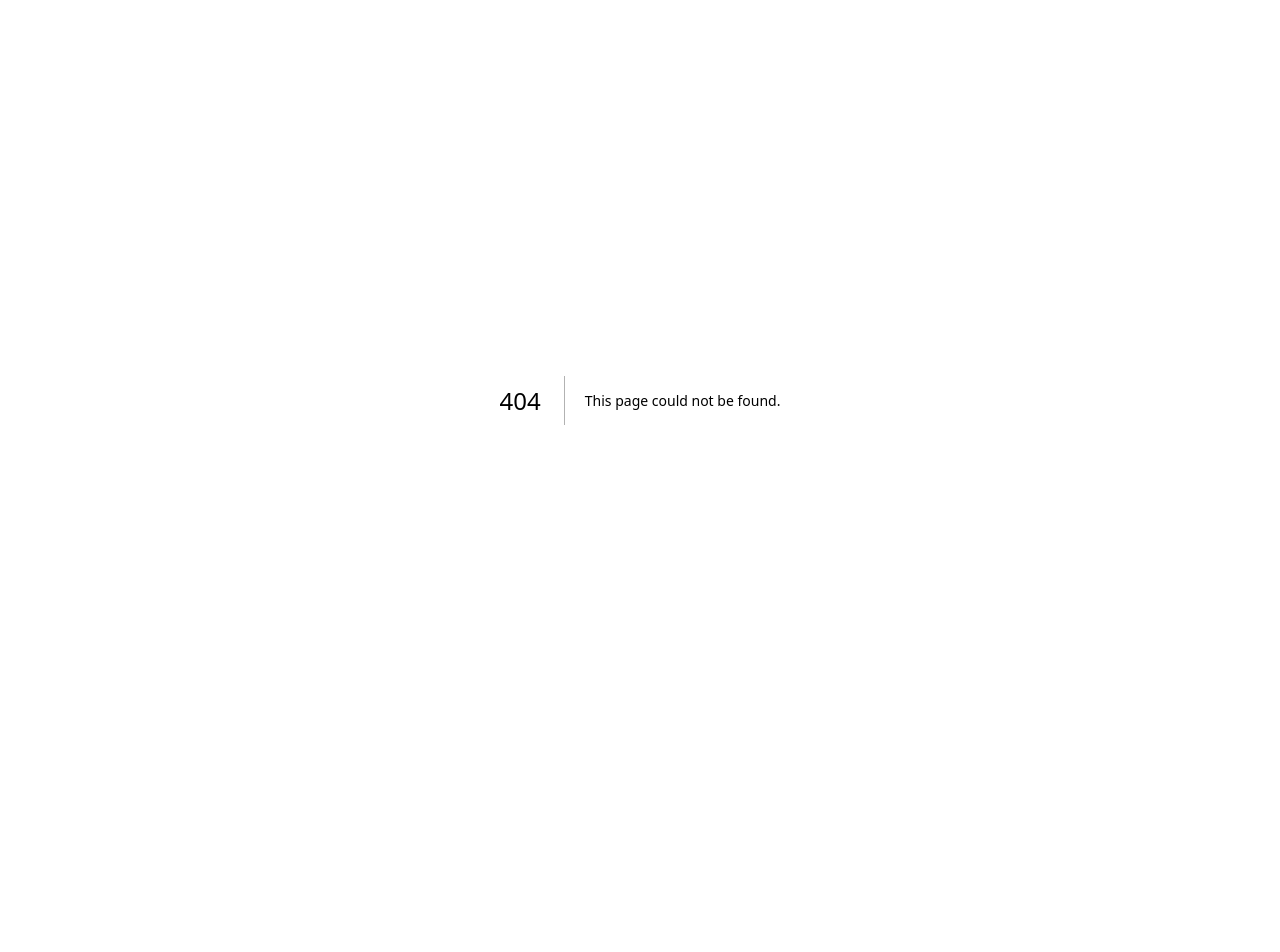
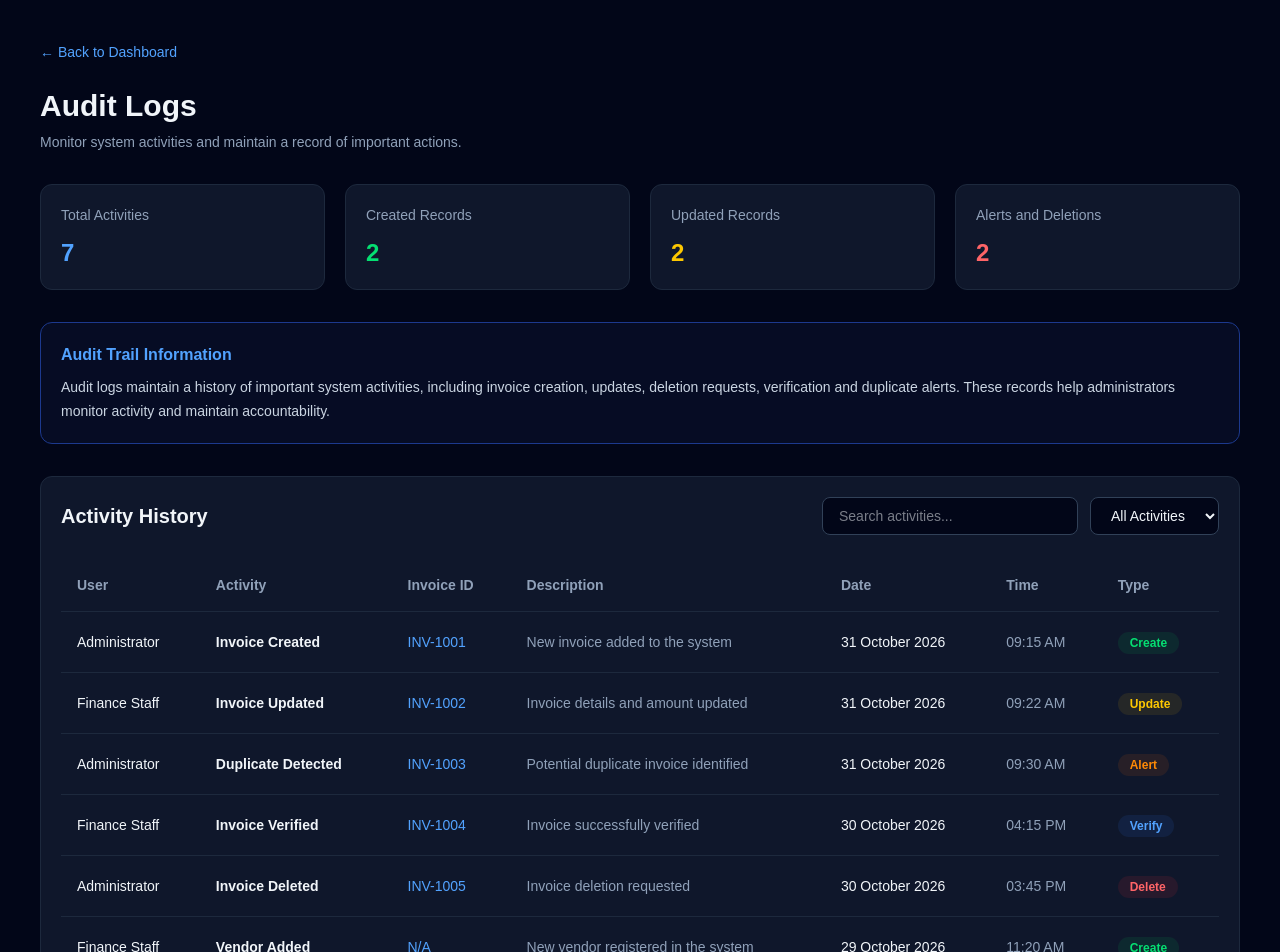
Before and after one commit to Kavan180406/invoice-validation-system, a Next.js app: page /audit-logs in a window 1280 px wide. Before the commit this address had no page. Shown: the top 952 px of the page. Before the commit the page ends 800 px from the top, so only its background shows below. Built offline with nearby package versions, Linux system fonts and the light colour scheme.

Commit message:
Add audit logs dashboard

```diff
--- /dev/null
+++ b/src/app/audit-logs/page.tsx
@@ -0,0 +1,329 @@
+
+"use client";
+
+import Link from "next/link";
+import { useState } from "react";
+
+const auditLogs = [
+  {
+    id: 1,
+    user: "Administrator",
+    action: "Invoice Created",
+    invoice: "INV-1001",
+    description: "New invoice added to the system",
+    date: "31 October 2026",
+    time: "09:15 AM",
+    type: "Create",
+  },
+  {
+    id: 2,
+    user: "Finance Staff",
+    action: "Invoice Updated",
+    invoice: "INV-1002",
+    description: "Invoice details and amount updated",
+    date: "31 October 2026",
+    time: "09:22 AM",
+    type: "Update",
+  },
+  {
+    id: 3,
+    user: "Administrator",
+    action: "Duplicate Detected",
+    invoice: "INV-1003",
+    description: "Potential duplicate invoice identified",
+    date: "31 October 2026",
+    time: "09:30 AM",
+    type: "Alert",
+  },
+  {
+    id: 4,
+    user: "Finance Staff",
+    action: "Invoice Verified",
+    invoice: "INV-1004",
+    description: "Invoice successfully verified",
+    date: "30 October 2026",
+    time: "04:15 PM",
+    type: "Verify",
+  },
+  {
+    id: 5,
+    user: "Administrator",
+    action: "Invoice Deleted",
+    invoice: "INV-1005",
+    description: "Invoice deletion requested",
+    date: "30 October 2026",
+    time: "03:45 PM",
+    type: "Delete",
+  },
+  {
+    id: 6,
+    user: "Finance Staff",
+    action: "Vendor Added",
+    invoice: "N/A",
+    description: "New vendor registered in the system",
+    date: "29 October 2026",
+    time: "11:20 AM",
+    type: "Create",
+  },
+  {
+    id: 7,
+    user: "Administrator",
+    action: "Invoice Updated",
+    invoice: "INV-1006",
+    description: "Invoice status changed to Pending",
+    date: "29 October 2026",
+    time: "10:05 AM",
+    type: "Update",
+  },
+];
+
+export default function AuditLogsPage() {
+  const [search, setSearch] = useState("");
+  const [filter, setFilter] = useState("All");
+
+  const filteredLogs = auditLogs.filter((log) => {
+    const matchesSearch =
+      log.user.toLowerCase().includes(search.toLowerCase()) ||
+      log.action.toLowerCase().includes(search.toLowerCase()) ||
+      log.invoice.toLowerCase().includes(search.toLowerCase()) ||
+      log.description.toLowerCase().includes(search.toLowerCase());
+
+    const matchesFilter =
+      filter === "All" || log.type === filter;
+
+    return matchesSearch && matchesFilter;
+  });
+
+  const createCount = auditLogs.filter(
+    (log) => log.type === "Create"
+  ).length;
+
+  const updateCount = auditLogs.filter(
+    (log) => log.type === "Update"
+  ).length;
+
+  const alertCount = auditLogs.filter(
+    (log) => log.type === "Alert"
+  ).length;
+
+  const deleteCount = auditLogs.filter(
+    (log) => log.type === "Delete"
+  ).length;
+
+  return (
+    <main className="min-h-screen bg-slate-950 p-5 text-slate-100 md:p-10">
+      <div className="mx-auto max-w-7xl">
+
+        <Link
+          href="/"
+          className="text-sm text-blue-400 hover:underline"
+        >
+          ← Back to Dashboard
+        </Link>
+
+        {/* Header */}
+        <div className="mb-8 mt-6">
+          <h1 className="text-3xl font-bold">
+            Audit Logs
+          </h1>
+
+          <p className="mt-2 text-sm text-slate-400">
+            Monitor system activities and maintain a record of important actions.
+          </p>
+        </div>
+
+        {/* Summary Cards */}
+        <div className="mb-8 grid gap-5 sm:grid-cols-2 lg:grid-cols-4">
+
+          <SummaryCard
+            title="Total Activities"
+            value={auditLogs.length.toString()}
+            color="text-blue-400"
+          />
+
+          <SummaryCard
+            title="Created Records"
+            value={createCount.toString()}
+            color="text-green-400"
+          />
+
+          <SummaryCard
+            title="Updated Records"
+            value={updateCount.toString()}
+            color="text-yellow-400"
+          />
+
+          <SummaryCard
+            title="Alerts and Deletions"
+            value={(alertCount + deleteCount).toString()}
+            color="text-red-400"
+          />
+
+        </div>
+
+        {/* Audit Information */}
+        <section className="mb-8 rounded-xl border border-blue-900 bg-blue-950/20 p-5">
+          <h2 className="font-semibold text-blue-400">
+            Audit Trail Information
+          </h2>
+
+          <p className="mt-2 text-sm leading-6 text-slate-300">
+            Audit logs maintain a history of important system activities,
+            including invoice creation, updates, deletion requests,
+            verification and duplicate alerts. These records help
+            administrators monitor activity and maintain accountability.
+          </p>
+        </section>
+
+        {/* Activity Table */}
+        <section className="rounded-xl border border-slate-800 bg-slate-900 p-5">
+
+          <div className="mb-6 flex flex-wrap items-center justify-between gap-4">
+
+            <h2 className="text-xl font-semibold">
+              Activity History
+            </h2>
+
+            <div className="flex flex-wrap gap-3">
+
+              <input
+                type="text"
+                placeholder="Search activities..."
+                value={search}
+                onChange={(e) => setSearch(e.target.value)}
+                className="w-full rounded-lg border border-slate-700 bg-slate-950 px-4 py-2 text-sm outline-none focus:border-blue-500 sm:w-64"
+              />
+
+              <select
+                value={filter}
+                onChange={(e) => setFilter(e.target.value)}
+                className="rounded-lg border border-slate-700 bg-slate-950 px-4 py-2 text-sm outline-none"
+              >
+                <option value="All">All Activities</option>
+                <option value="Create">Create</option>
+                <option value="Update">Update</option>
+                <option value="Delete">Delete</option>
+                <option value="Alert">Alert</option>
+                <option value="Verify">Verify</option>
+              </select>
+
+            </div>
+          </div>
+
+          <div className="overflow-x-auto">
+
+            <table className="w-full text-left text-sm">
+
+              <thead className="border-b border-slate-800 text-slate-400">
+                <tr>
+                  <th className="px-4 py-4">User</th>
+                  <th className="px-4 py-4">Activity</th>
+                  <th className="px-4 py-4">Invoice ID</th>
+                  <th className="px-4 py-4">Description</th>
+                  <th className="px-4 py-4">Date</th>
+                  <th className="px-4 py-4">Time</th>
+                  <th className="px-4 py-4">Type</th>
+                </tr>
+              </thead>
+
+              <tbody>
+                {filteredLogs.map((log) => (
+                  <tr
+                    key={log.id}
+                    className="border-b border-slate-800 last:border-0 hover:bg-slate-800/40"
+                  >
+
+                    <td className="whitespace-nowrap px-4 py-5 font-medium">
+                      {log.user}
+                    </td>
+
+                    <td className="whitespace-nowrap px-4 py-5 font-semibold">
+                      {log.action}
+                    </td>
+
+                    <td className="whitespace-nowrap px-4 py-5 text-blue-400">
+                      {log.invoice}
+                    </td>
+
+                    <td className="min-w-64 px-4 py-5 text-slate-400">
+                      {log.description}
+                    </td>
+
+                    <td className="whitespace-nowrap px-4 py-5">
+                      {log.date}
+                    </td>
+
+                    <td className="whitespace-nowrap px-4 py-5 text-slate-400">
+                      {log.time}
+                    </td>
+
+                    <td className="whitespace-nowrap px-4 py-5">
+                      <span
+                        className={`rounded-full px-3 py-1 text-xs font-semibold ${
+                          log.type === "Create"
+                            ? "bg-green-500/10 text-green-400"
+                            : log.type === "Update"
+                            ? "bg-yellow-500/10 text-yellow-400"
+                            : log.type === "Delete"
+                            ? "bg-red-500/10 text-red-400"
+                            : log.type === "Alert"
+                            ? "bg-orange-500/10 text-orange-400"
+                            : "bg-blue-500/10 text-blue-400"
+                        }`}
+                      >
+                        {log.type}
+                      </span>
+                    </td>
+
+                  </tr>
+                ))}
+
+                {filteredLogs.length === 0 && (
+                  <tr>
+                    <td
+                      colSpan={7}
+                      className="px-4 py-10 text-center text-slate-400"
+                    >
+                      No activity records found.
+                    </td>
+                  </tr>
+                )}
+
+              </tbody>
+
+            </table>
+
+          </div>
+
+          <p className="mt-5 text-sm text-slate-500">
+            Showing {filteredLogs.length} of {auditLogs.length} activities
+          </p>
+
+        </section>
+
+      </div>
+    </main>
+  );
+}
+
+function SummaryCard({
+  title,
+  value,
+  color,
+}: {
+  title: string;
+  value: string;
+  color: string;
+}) {
+  return (
+    <div className="rounded-xl border border-slate-800 bg-slate-900 p-5">
+      <p className="text-sm text-slate-400">
+        {title}
+      </p>
+
+      <h2 className={`mt-3 text-2xl font-bold ${color}`}>
+        {value}
+      </h2>
+    </div>
+  );
+}
```
